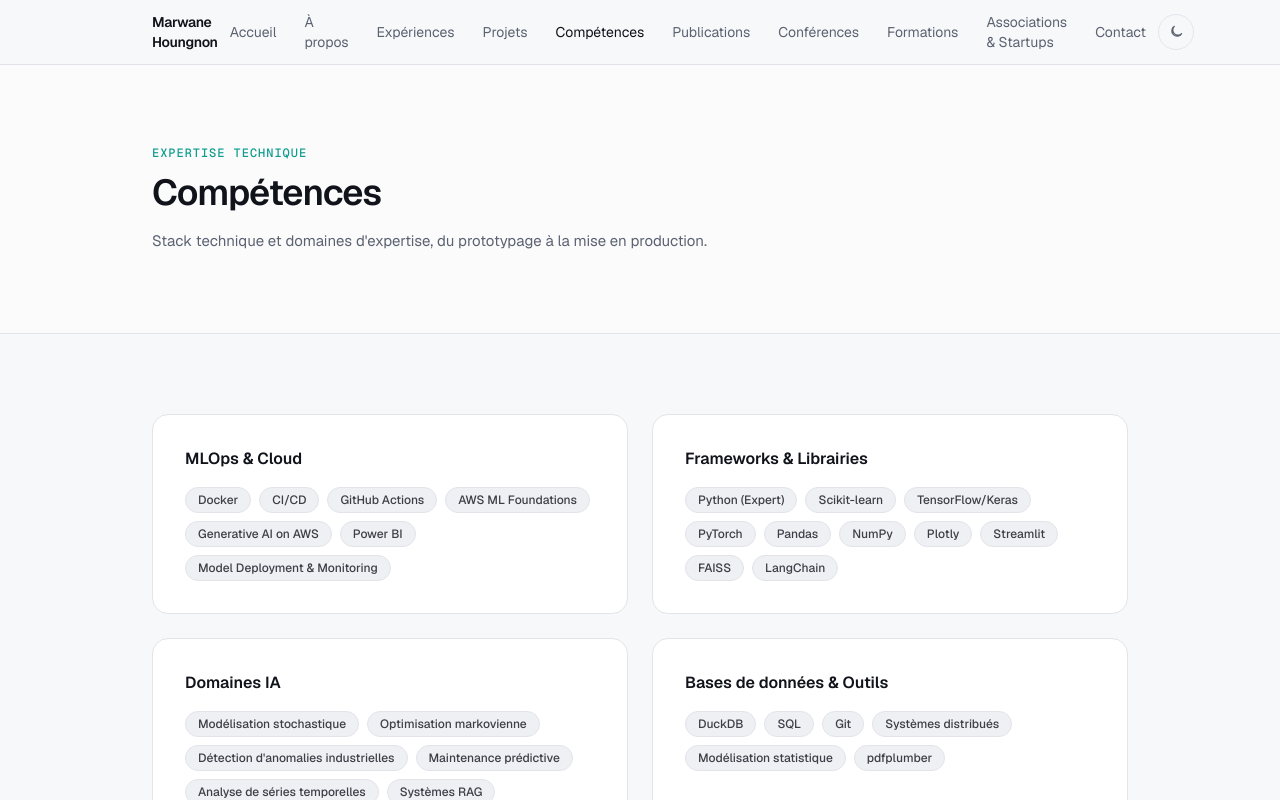
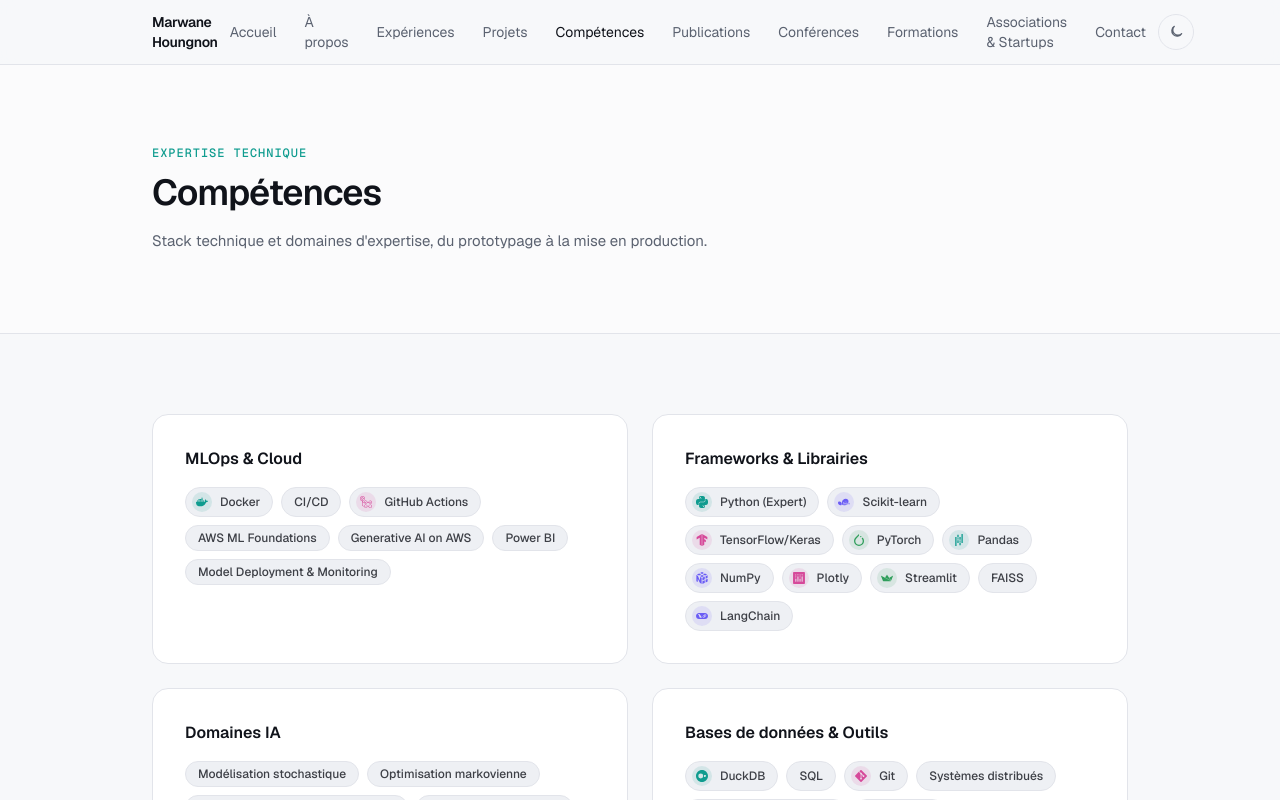
Before and after one commit to Thekidmaroi/MY-PORTOFOLIO, a Next.js app: page /competences in a window 1280 px wide. Shown: the top 800 px of the page. Built offline with nearby package versions, Linux system fonts and the light colour scheme.

Commit message:
Replace Badge component with SkillChip component

```diff
--- a/src/app/competences/page.tsx
+++ b/src/app/competences/page.tsx
@@ -2,7 +2,7 @@ import type { Metadata } from "next";
 import { PageHeader } from "@/components/page-header";
 import { Section } from "@/components/section";
 import { Card } from "@/components/card";
-import { Badge } from "@/components/badge";
+import { SkillChip } from "@/components/skill-chip";
 import { skills } from "@/lib/data";
 
 export const metadata: Metadata = { title: "Compétences" };
@@ -22,8 +22,8 @@ export default function SkillsPage() {
             <Card key={category}>
               <h3 className="font-semibold">{category}</h3>
               <div className="mt-4 flex flex-wrap gap-2">
-                {items.map((skill) => (
-                  <Badge key={skill}>{skill}</Badge>
+                {items.map((skill, index) => (
+                  <SkillChip key={skill} skill={skill} index={index} />
                 ))}
               </div>
             </Card>
```
